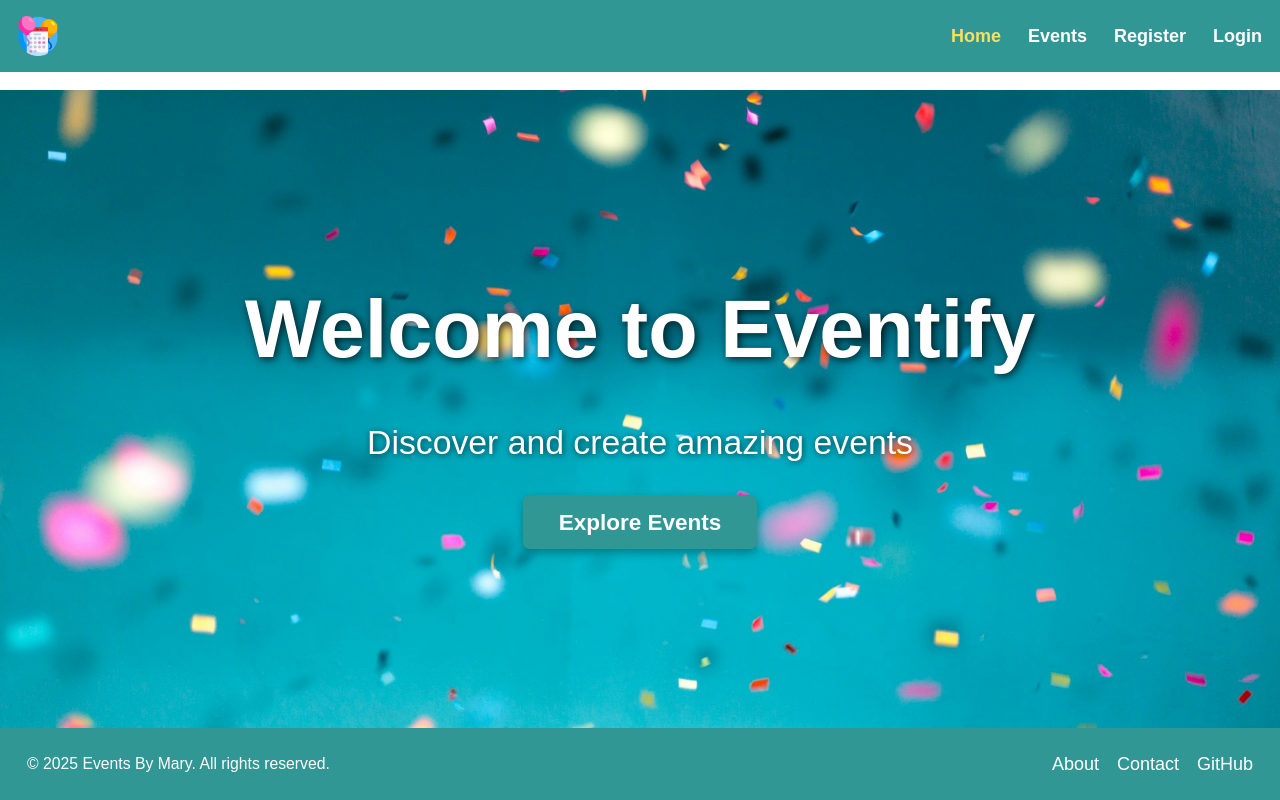
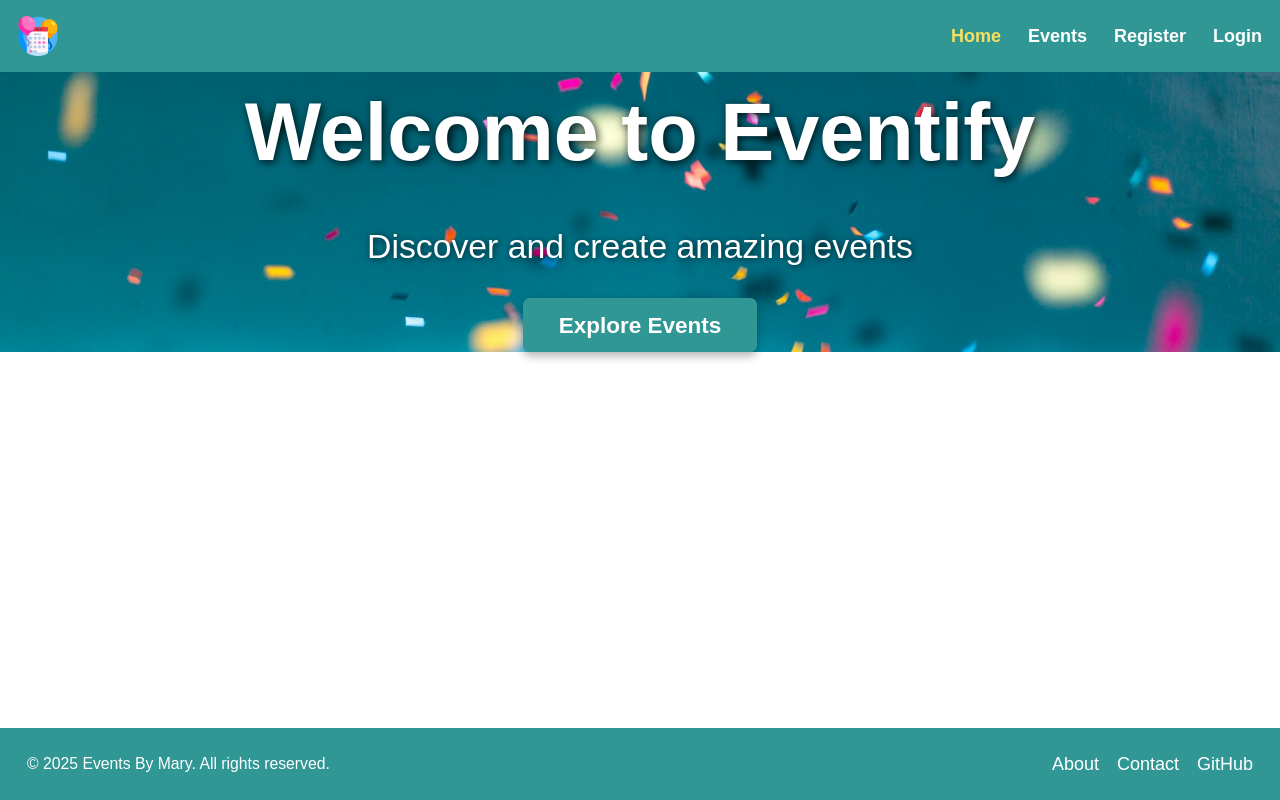
Before and after one commit to marycala/PROYECTO-13-FRONT, a React (Vite) app: page / in a window 1280 px wide. Built offline with nearby package versions, Linux system fonts and the light colour scheme; no server answers.

Commit message:
corregir padding entre header y fondo en Home eliminando altura fija en contenedor principal

```diff
--- a/src/layouts/AppLayout.jsx
+++ b/src/layouts/AppLayout.jsx
@@ -10,7 +10,7 @@ const AppLayout = () => {
         <Header />
       </Box>
 
-      <Box id="scroll-container" h="82vh" overflowY="auto" pt="4">
+      <Box id="scroll-container" flex="1" overflowY="auto">
         <Outlet />
       </Box>
 
```
